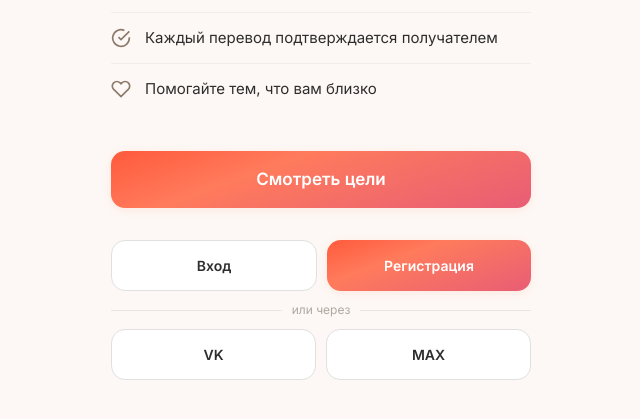
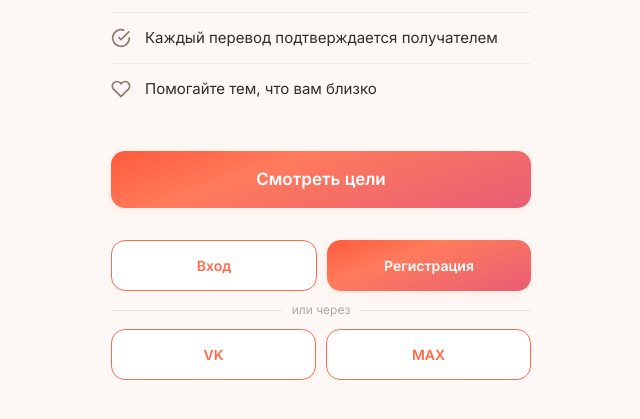
Before and after one commit to Catsik23/pomogay, a Flask app: page / in a window 1280 px wide. Shown: the part 311-730 px from the top of the page, without its empty margins (319-959 px from the left). Run offline with Flask 3, Linux system fonts and the light colour scheme.

Commit message:
Auth buttons: coral outline and text

```diff
--- a/templates/index.html
+++ b/templates/index.html
@@ -126,7 +126,7 @@
             transition: transform 0.1s;
         }
         .auth-btn:active { transform: scale(0.97); }
-        .auth-outline { border: 1px solid #E0E0E0; background: white; color: #2D2D2D; }
+        .auth-outline { border: 1.5px solid #FF6B4A; background: white; color: #FF6B4A; }
         .auth-filled {
             background: linear-gradient(160deg, #FF5A3C 0%, #FF7B5C 35%, #E85D75 100%);
             color: white;
```
